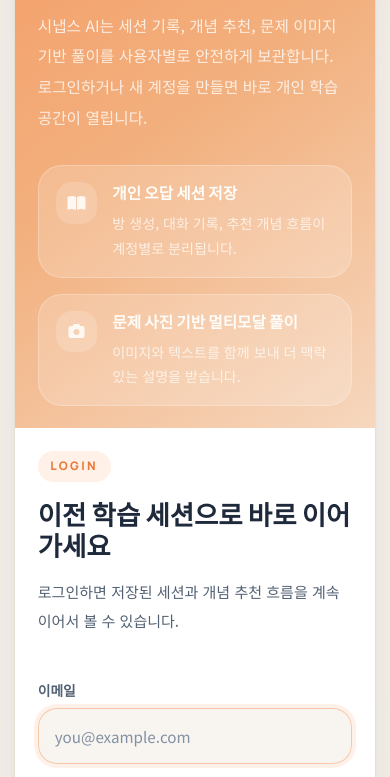
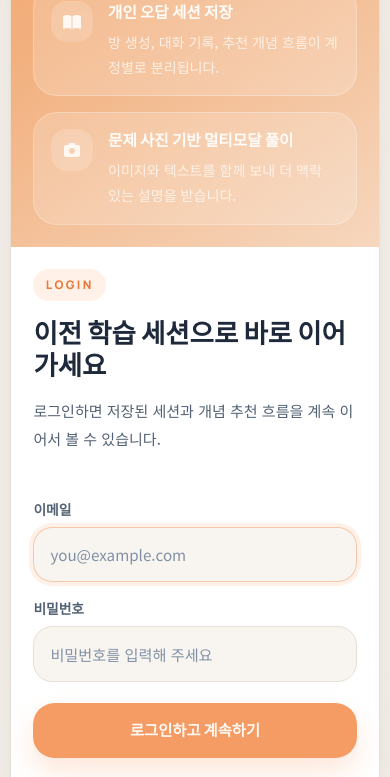
Before and after one commit to stack1245/Synapes-AI, a website: page public/index.html in a window 390 px wide. Shown: the top 777 px of the page. Drawn offline with nearby package versions, Linux system fonts and the light colour scheme; no server answers; some icons are missing.

Commit message:
fix: 개선된 인증 오버레이 및 모달 UI - 스크롤 및 높이 조정

```diff
--- a/public/style.css
+++ b/public/style.css
@@ -1232,4 +1232,25 @@
     min-height: -webkit-fill-available;
     overflow-y: visible !important;
   }
+
+  #auth-overlay {
+    display: block !important;
+    overflow-y: auto !important;
+    -webkit-overflow-scrolling: touch;
+    padding: 10px !important;
+  }
+
+  .auth-modal {
+    margin: 0 auto;
+    height: auto !important;
+    max-height: none !important;
+    overflow-y: visible !important;
+  }
+
+  .auth-form-panel,
+  .auth-showcase {
+    height: auto !important;
+    min-height: auto !important;
+    overflow-y: visible !important;
+  }
 }
```
